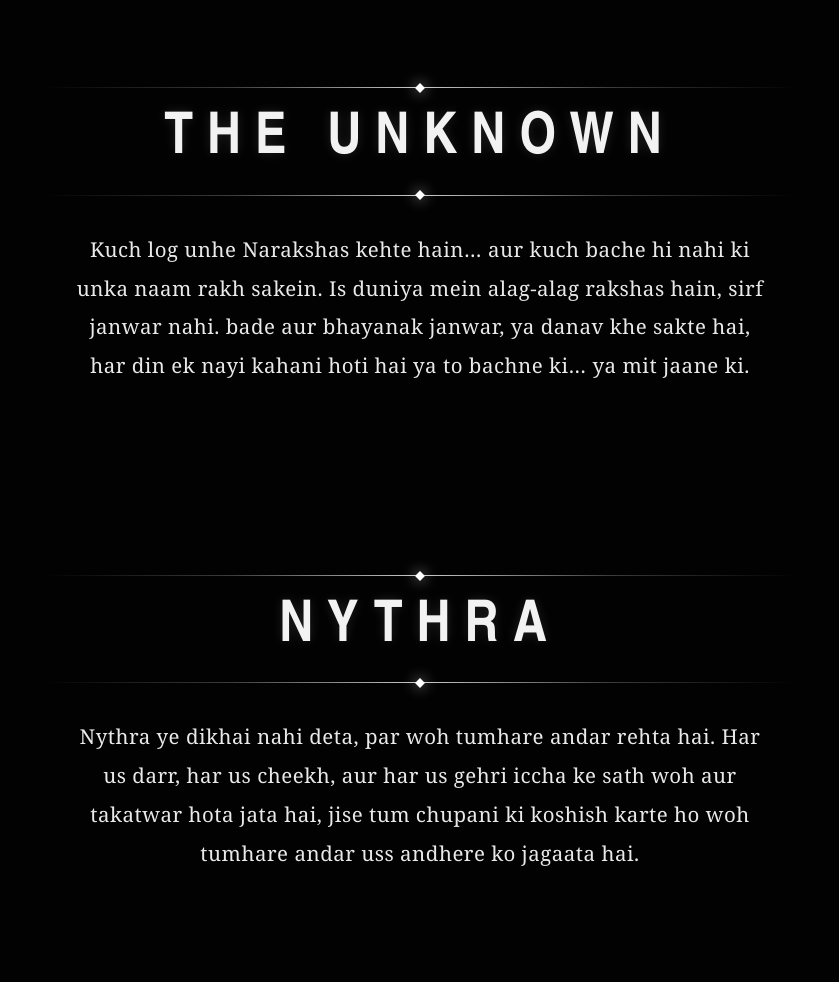
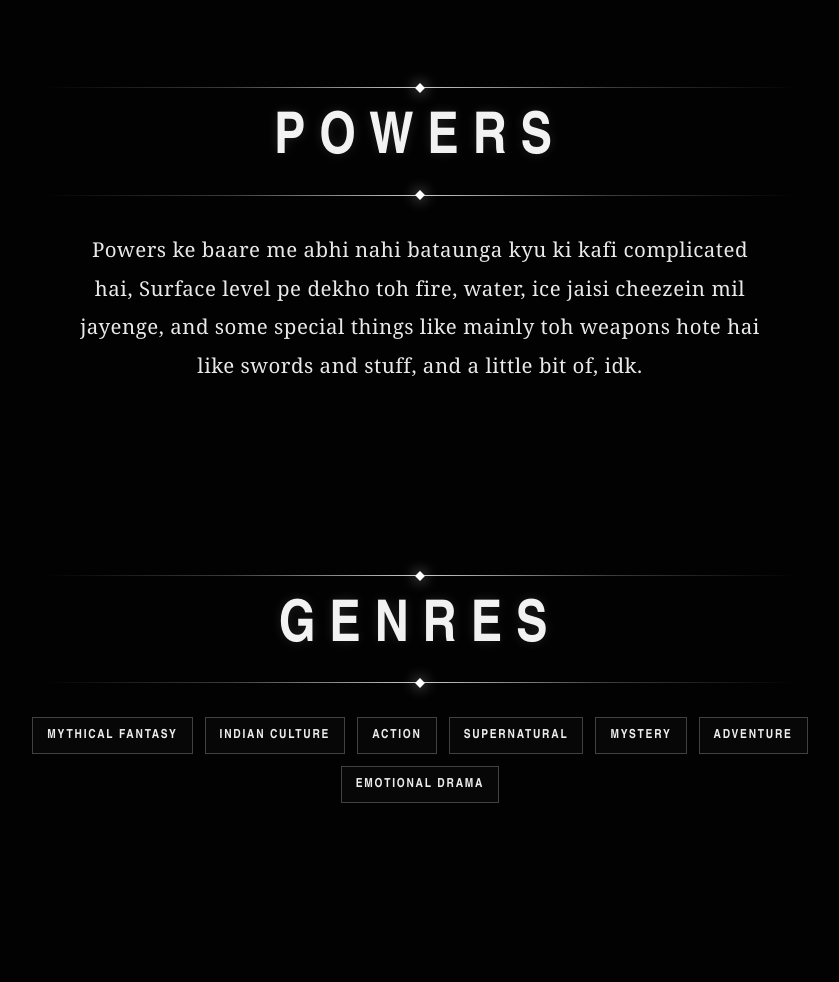
Before and after one commit to Rohit43s/Web3, a plain HTML site: page index.html in a window 1280 px wide. Shown: the part 932-1914 px from the top of the page, without its empty margins (220-1059 px from the left). Drawn offline with Linux system fonts and the light colour scheme.

Commit message:
Update index.html

```diff
--- a/index.html
+++ b/index.html
@@ -40,24 +40,11 @@
       <a class="main-btn" href="#story">READ BLOG</a>
     </section>
 
-    <section id="unknown" class="section reveal">
-      <div class="section-head"><div class="thin-line"><span></span></div><h2>THE UNKNOWN</h2><div class="thin-line"><span></span></div></div>
-      <div class="text-block">
-        <p>Kuch log unhe Narakshas kehte hain… aur kuch bache hi nahi ki unka naam rakh sakein. Is duniya mein alag-alag rakshas hain, sirf janwar nahi. bade aur bhayanak janwar, ya danav khe sakte hai, har din ek nayi kahani hoti hai ya to bachne ki… ya mit jaane ki.</p>
-      </div>
-    </section>
-
-    <section id="nythra" class="section reveal">
-      <div class="section-head"><div class="thin-line"><span></span></div><h2>NYTHRA</h2><div class="thin-line"><span></span></div></div>
-      <div class="text-block">
-        <p>Nythra ye dikhai nahi deta, par woh tumhare andar rehta hai. Har us darr, har us cheekh, aur har us gehri iccha ke sath woh aur takatwar hota jata hai, jise tum chupani ki koshish karte ho woh tumhare andar uss andhere ko jagaata hai.</p>
-      </div>
-    </section>
 
     <section id="powers" class="section reveal">
       <div class="section-head"><div class="thin-line"><span></span></div><h2>POWERS</h2><div class="thin-line"><span></span></div></div>
       <div class="text-block">
-        <p>Powers ke baare me abhi nahi bataunga kyu ki kafi complicated hai, Surface level pe dekho toh fire, water, ice aur baki elements jaisi cheezein mil jayenge, and some special things like mainly toh weapons hote hai like swords and stuff, and a little bit of, yaar jane do ye tum khud dekh lena mujhe samjh nhi aa rha kyse batau.</p>
+        <p>Powers ke baare me abhi nahi bataunga kyu ki kafi complicated hai, Surface level pe dekho toh fire, water, ice jaisi cheezein mil jayenge, and some special things like mainly toh weapons hote hai like swords and stuff, and a little bit of, idk.</p>
       </div>
     </section>
 
```
